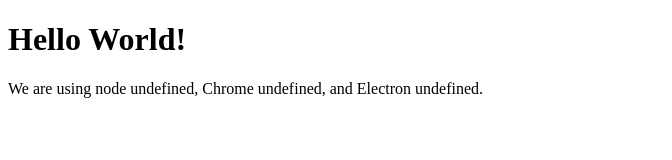
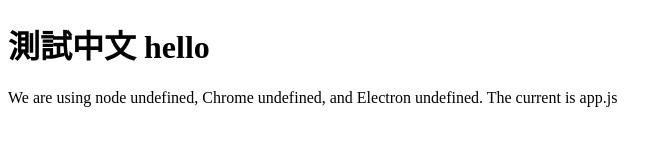
Before and after one commit to JOHNBASS/ElectronTest, an Electron app: page index.html in a window 800 px wide. Shown: the whole page, without its empty margins (0-672 px from the left). Drawn offline with Linux system fonts and the light colour scheme.

Commit message:
update app.js

```diff
--- /dev/null
+++ b/app.js
@@ -0,0 +1 @@
+document.write('The current is app.js')
--- a/index.html
+++ b/index.html
@@ -5,9 +5,12 @@
     <title>測試中文 hello</title>
   </head>
   <body>
-    <h1>Hello World!</h1>
+    <h1>測試中文 hello</h1>
     We are using node <script>document.write(process.versions.node)</script>,
     Chrome <script>document.write(process.versions.chrome)</script>,
     and Electron <script>document.write(process.versions.electron)</script>.
+    <script>
+    require('./app.js')
+    </script>
   </body>
 </html>
```
